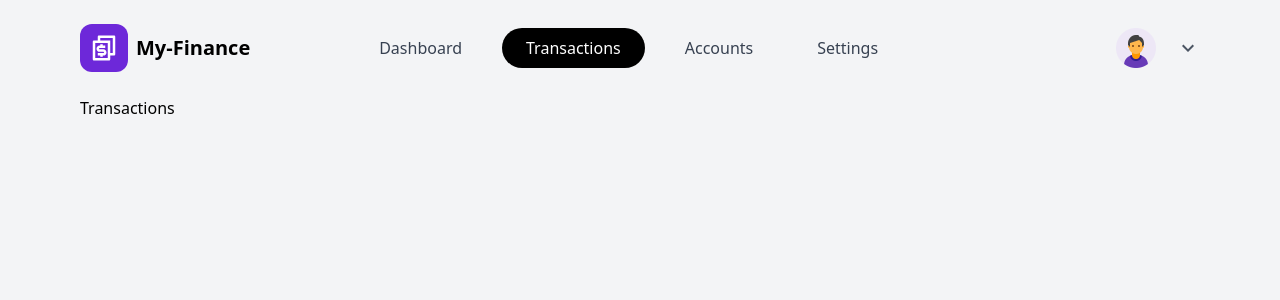
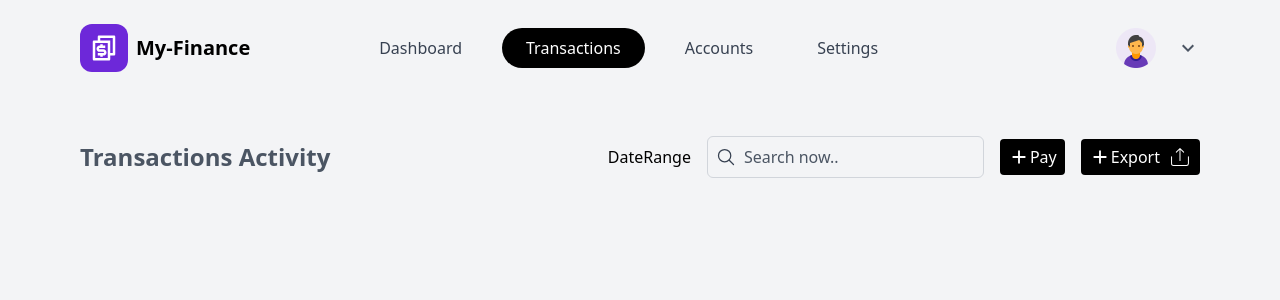
Before and after one commit to sathisk15/expense-tracker-ui, a React (Vite) app: page /transactions in a window 1280 px wide. Shown: the top 300 px of the page. Built offline with nearby package versions, Linux system fonts and the light colour scheme; sample sign-in values are in the browser's storage.

Commit message:
Transactions page initial setup

```diff
--- a/src/components/ui/dashboard/Accounts.jsx
+++ b/src/components/ui/dashboard/Accounts.jsx
@@ -1,6 +1,3 @@
-import React from 'react';
-import { FaBtc } from 'react-icons/fa';
-import { RiVisaLine } from 'react-icons/ri';
 import Title from '../shared/Title';
 import {
   formatCurrency,
--- a/src/components/ui/dashboard/Transactions.jsx
+++ b/src/components/ui/dashboard/Transactions.jsx
@@ -5,7 +5,6 @@ import { TiWarning } from 'react-icons/ti';
 import { formatCurrency, formatDateFullStyle } from '../../../utils/utils';
 
 const Transactions = ({ transactions }) => {
-  console.log(transactions);
   return (
     <div className="py-20 w-full md:w-2/3">
       <Title title="Latest Transactions" />
--- /dev/null
+++ b/src/components/ui/shared/DateRange.jsx
@@ -0,0 +1,11 @@
+import React from 'react';
+// import { getSevenDaysAgo } from '../../../utils';
+import { useSearchParams } from 'react-router-dom';
+
+const DateRange = () => {
+  // const sevenDaysAgo = getSevenDaysAgo();
+  const [searchParams, setSearchParams] = useSearchParams();
+  return <div>DateRange</div>;
+};
+
+export default DateRange;
--- a/src/pages/Transactions.jsx
+++ b/src/pages/Transactions.jsx
@@ -1,7 +1,81 @@
-import React from 'react';
+import { useState } from 'react';
+import { useSearchParams } from 'react-router-dom';
+import Title from '../components/ui/shared/Title';
+import { IoSearchOutline } from 'react-icons/io5';
+import { MdAdd } from 'react-icons/md';
+import { CiExport } from 'react-icons/ci';
+import DateRange from '../components/ui/shared/DateRange';
 
 const Transactions = () => {
-  return <div>Transactions</div>;
+  const [searchParams, setSearchParams] = useSearchParams();
+
+  const [isOpen, setIsOpen] = useState(false);
+  const [isOpenView, setIsOpenView] = useState(false);
+  const [selected, setSelected] = useState(null);
+  const [isLoading, setIsLoading] = useState(false);
+  const [data, setData] = useState([]);
+
+  const [search, setSearch] = useState('');
+  const startDate = searchParams.get('startDate') || '';
+  const endDate = searchParams.get('endDate') || '';
+
+  const handleViewTransaction = (transaction) => {
+    setSelected(transaction);
+    setIsOpenView(true);
+  };
+
+  const fetchTransactions = () => {};
+
+  const handleSearch = (e) => {
+    e.preventDefault();
+    setSearchParams({ startDate, endDate, search });
+  };
+
+  return (
+    <>
+      <div className="w-full py-10">
+        <div className="flex flex-col md:flex-row md:items-center justify-between mb-10">
+          <Title title="Transactions Activity" />
+          <div className="flex flex-col md:flex-row md:items-center gap-4">
+            <DateRange />
+            <form onSubmit={(e) => handleSearch(e)}>
+              <div className="w-full flex items-center gap-2 border border-gray-300 dark:border-gray-600 rounded-md px-2 py-2">
+                <IoSearchOutline className="text-xl text-gray-700 placeholder:text-gray-600" />
+                <input
+                  type="text"
+                  value={search}
+                  placeholder="Search now.."
+                  className="outline-none group bg-transparent text-gray-700 dark:text-gray-600 placeholder:text-gray-600"
+                />
+              </div>
+            </form>
+            <button
+              onClick={() => setIsOpen(true)}
+              className="py-1.5 px-2 rounded text-white bg-black dark:bg-violet-800 flex items-center justify-center gapt-2"
+            >
+              <MdAdd size={22} />
+              <span>Pay</span>
+            </button>
+            <button
+              onClick={() => setIsOpen(true)}
+              className="py-1.5 px-2 rounded text-white bg-black dark:bg-violet-800 flex items-center justify-center gapt-2"
+            >
+              <MdAdd size={22} />
+              <span
+                onClick={() =>
+                  // exportToExcel(data, `Transactions ${startDate} to ${endDate}`)
+                  console.log('Export')
+                }
+                className="flex items-center gap-2 text-white dark:text-gray-300"
+              >
+                Export <CiExport size={24} />
+              </span>
+            </button>
+          </div>
+        </div>
+      </div>
+    </>
+  );
 };
 
 export default Transactions;
```
